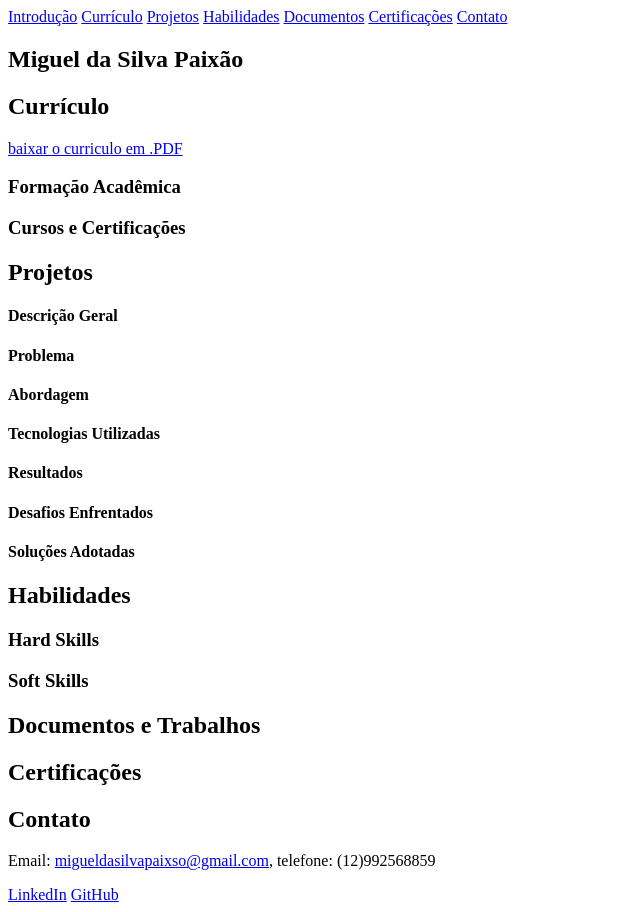
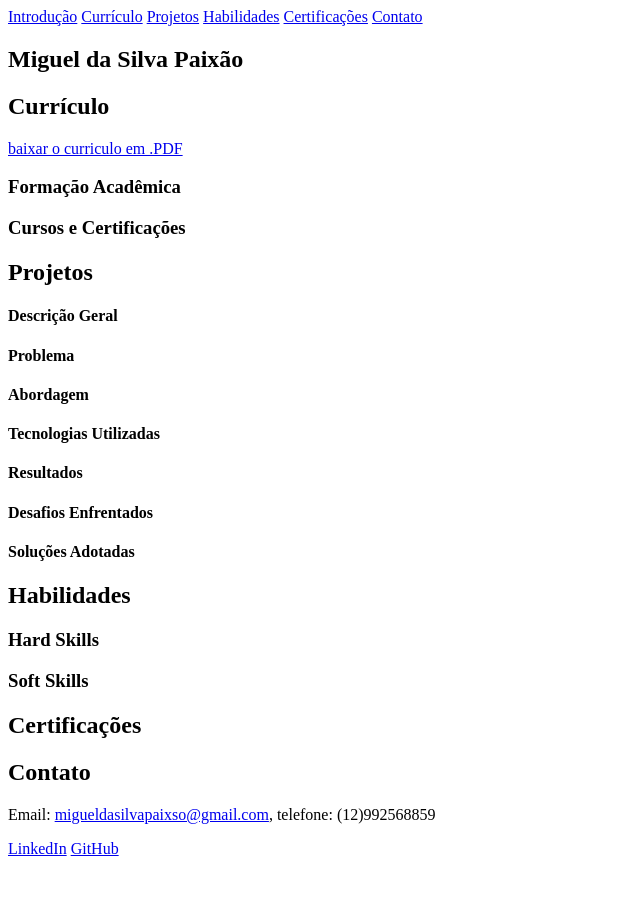
Before and after one commit to miguel-P964/Portfolio, a plain HTML site: page index.html in a window 1280 px wide. Shown: the whole page, without its empty margins (0-640 px from the left). After the commit the page ends 866 px from the top, so only its background shows below. Drawn offline with Linux system fonts and the light colour scheme.

Commit message:
Remove  section from index.html
Removed 'Documentos' section and related navigation link.

```diff
--- a/index.html
+++ b/index.html
@@ -13,7 +13,6 @@
         <a href="#curriculo">Currículo</a>
         <a href="#projetos">Projetos</a>
         <a href="#habilidades">Habilidades</a>
-        <a href="#documentos">Documentos</a>
         <a href="#certificacoes">Certificações</a>
         <a href="#contato">Contato</a>
     </nav>
@@ -110,14 +109,6 @@
     </section>
 
 
-    <section id="documentos">
-        <h2>Documentos e Trabalhos</h2>
-        <ul>
-
-        </ul>
-    </section>
-
-
     <section id="certificacoes">
         <h2>Certificações</h2>
         <div class="certificados">
```
